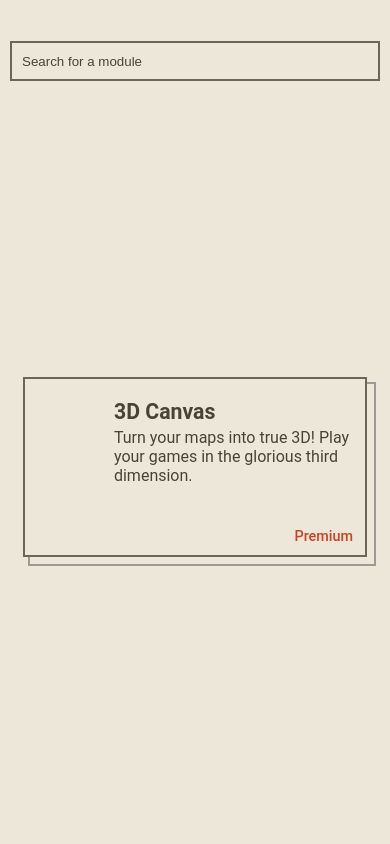
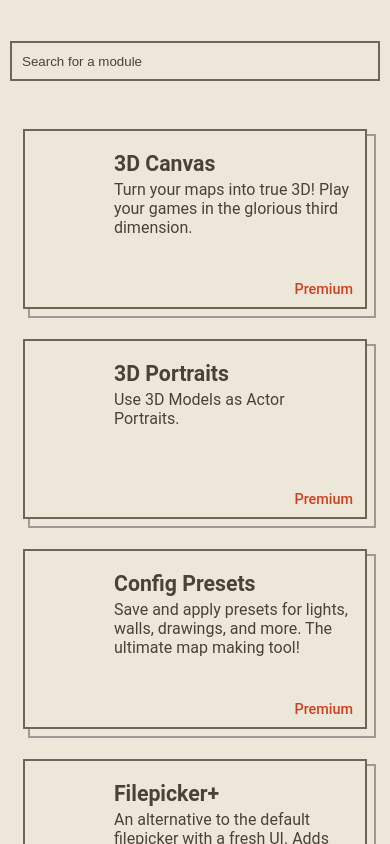
Before and after one commit to theripper93/theripper93.com, a React (Vite) app: page / in a window 390 px wide. Shown: the part 980-1824 px from the top of the page. Built offline with nearby package versions, Linux system fonts and the light colour scheme; a web font is replaced by a local one.

Commit message:
Fixing CSS classes reaching in

```diff
--- a/src/components/Home/ModuleGrid.jsx
+++ b/src/components/Home/ModuleGrid.jsx
@@ -7,7 +7,7 @@ const ModuleGrid = (props) => {
   const [moduleData, setModuleData] = useState([]);
   locData().then(data => setModuleData(data.modules))
   return (
-    <main className='module grid'>
+    <main className='grid'>
       {moduleData.filter((module) => {
         return module.name.toLowerCase().includes(searchTerm.toLowerCase());
       }).filter((module) => {
--- a/src/routes/moduleSubpage.jsx
+++ b/src/routes/moduleSubpage.jsx
@@ -28,7 +28,7 @@ const Subpage = () => {
     <div className={`subpage ${data.status}-wrapper`}>
       <Navbar></Navbar>
       <section className={`module`}>
-        <main className={`wrapper`}>
+        <main className={`module wrapper`}>
           <main className={`intro${!data.media ? ' no-video' : ''}`}>
             <article className='card-solid'>
               <div className='content-wrapper'>
@@ -90,7 +90,7 @@ const Subpage = () => {
               {guides.length > 0 && (
                 <section className='guides'>
                   <h2>Guides</h2>
-                  <main className='grid'>
+                  <main className='guides-grid'>
                     {guides.map((guide, index) => (
                       <VideoCard
                         key={index}
--- a/src/styles/mainpage/_modulegrid.scss
+++ b/src/styles/mainpage/_modulegrid.scss
@@ -7,14 +7,42 @@ section#modules {
   flex-wrap: wrap;
   align-items: center;
   background: var(--500);
-  background: linear-gradient(180deg,
-      hsla(30, 10%, 16%, 0.75) 0%,
-      hsla(30, 10%, 16%, 0.8) 3%,
-      hsla(30, 10%, 16%, 0.9) 5.5%,
-      var(--500) 10%);
+  background: linear-gradient(
+    180deg,
+    hsla(30, 10%, 16%, 0.75) 0%,
+    hsla(30, 10%, 16%, 0.8) 3%,
+    hsla(30, 10%, 16%, 0.9) 5.5%,
+    var(--500) 10%
+  );
 
   @media (prefers-color-scheme: light) {
     background: var(--100);
+  }
+
+  .grid {
+    position: relative;
+
+    display: flex;
+    flex-direction: row;
+    flex-wrap: wrap;
+    align-content: space-between;
+    justify-content: center;
+    align-items: center;
+    justify-items: center;
+
+    padding: 1rem;
+    gap: 1.875rem;
+    padding-top: 3rem;
+
+    .wrapper {
+      min-height: unset;
+    }
+
+    @media (max-width: 768px) {
+      .wrapper {
+        width: 100%;
+      }
+    }
   }
 }
 
@@ -54,23 +82,3 @@ section#modules {
     color: var(--free);
   }
 }
-
-.module .grid {
-  position: relative;
-  display: flex;
-  flex-wrap: wrap;
-  align-content: space-between;
-  justify-content: center;
-  align-items: center;
-  justify-items: center;
-  flex-direction: row;
-  padding: 1rem;
-  gap: 1.875rem;
-  padding-top: 3rem;
-
-  @media (max-width: 768px) {
-    .wrapper {
-      width: 100%;
-    }
-  }
-}
--- a/src/styles/subpage/modulepage/_guide.scss
+++ b/src/styles/subpage/modulepage/_guide.scss
@@ -44,7 +44,7 @@
 
   /* Video Guides */
   .guides {
-    .grid {
+    .guides-grid {
       display: grid;
       grid-template-columns: repeat(3, 1fr);
       grid-auto-rows: 300px;
```
Also changed, not shown: src/styles/init.css, 1 other file (tests, documents, lock files or other folders).
